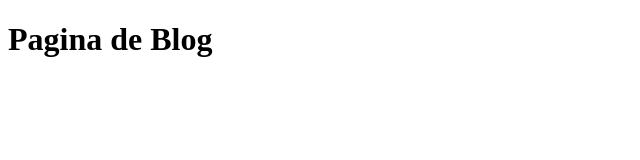
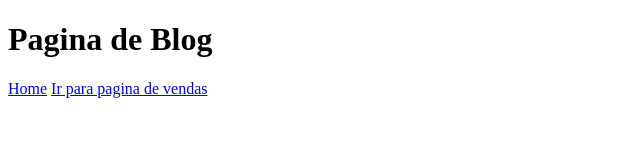
Before and after one commit to brenonun3s/Nivelamengo_Git, a plain HTML site: page blog.html in a window 1280 px wide. Shown: the whole page, without its empty margins (0-640 px from the left). Drawn offline with Linux system fonts and the light colour scheme.

Commit message:
Atualizado

```diff
--- a/blog.html
+++ b/blog.html
@@ -7,6 +7,8 @@
 </head>
 <body>
     <h1>Pagina de Blog</h1>
+    <a href="index.html">Home</a>
+    <a href="paginadevendas.html">Ir para pagina de vendas</a>
 
 
 </body>
```
